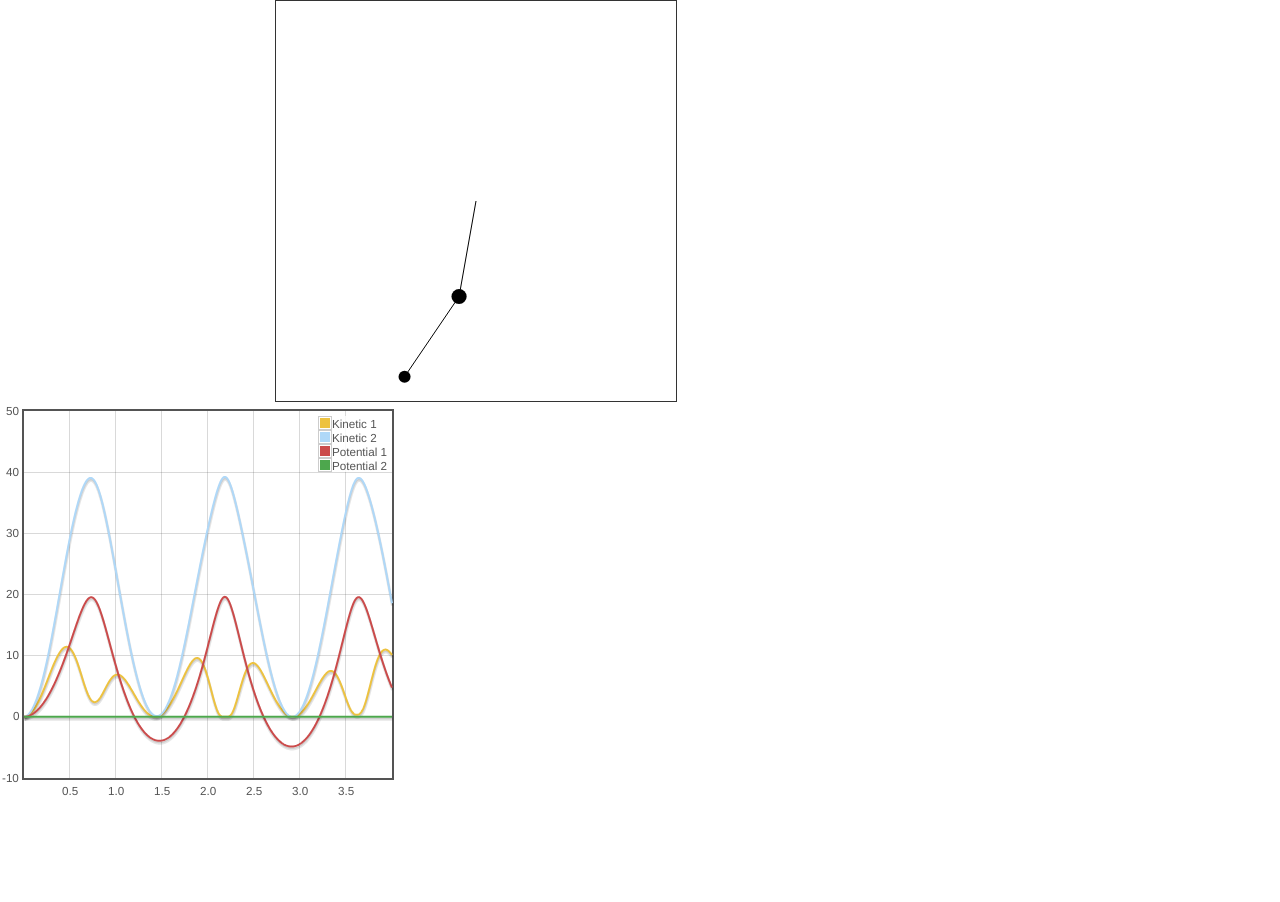
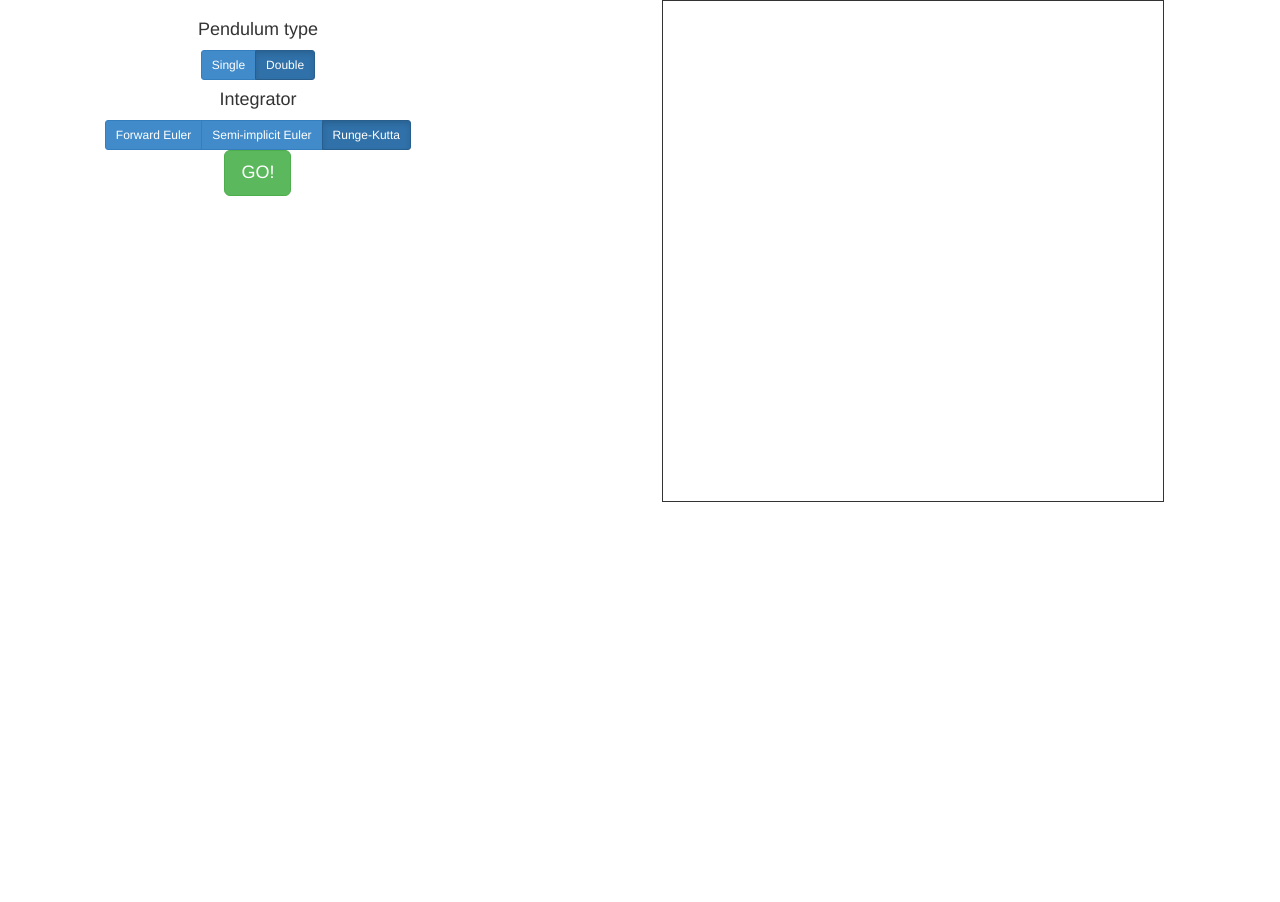
Before and after one commit to jcjohnson/pendulum, a plain HTML site: page index.html in a window 1280 px wide. Before the commit the page ends 802 px from the top, so only its background shows below. Drawn offline with Linux system fonts and the light colour scheme.

Commit message:
Bare bones UI

```diff
--- a/index.html
+++ b/index.html
@@ -4,27 +4,66 @@
       Pendulum simulator
     </title>
     <link rel="stylesheet" href="lib/bootstrap.min.css">
-    <script src="lib/jquery-1.11.1.min.js"</script>
+    <script src="lib/jquery-1.11.1.min.js"></script>
     <script src="lib/bootstrap.min.js"></script>
     <script src="lib/underscore-min.js"></script>
     <script src="lib/numeric-1.2.6.min.js"></script>
     <script src="lib/jquery.flot.min.js"></script>
     <script src="lib/jquery.flot.stack.min.js"></script>
+    <script src="lib/bootstrap-slider.js"></script>
+    <link rel="stylesheet" href="lib/slider.css">
     <script src="js/pendulum.js"></script>
     <style>
       #the-canvas {
         border-style: solid;
         border-width: 1px;
       }
+      #options-panel {
+        padding-top: 10px;
+      }
     </style>
   </head>
   <body>
     <div type='container-fluid'>
       <div class='row text-center'>
-        <div class='col-md-9'>
-          <canvas id='the-canvas' width="400" height="400"></canvas>
-          <div id='flot-div' style="width:400px;height:400px"></div>
+        <div class='col-md-5' id='options-panel'>
+          <h4>Pendulum type</h4>
+          <div class='btn-group' data-toggle='buttons' id='pendulum-type-btns'>
+            <label class='btn btn-sm btn-primary'>
+              <input type='radio' name='pendulum-type' value='single'>
+              Single
+            </label>
+            <label class='btn btn-sm btn-primary active'>
+              <input type='radio' name='pendulum-type' value='double' checked>
+              Double
+            </label>
+          </div>
+
+          <h4>Integrator</h4>
+          <div class='btn-group' data-toggle='buttons' id='integration-btns'>
+            <label class='btn btn-sm btn-primary'>
+              <input type='radio' name='integrator' id='int-forward'>
+              Forward Euler
+            </label>
+            <label class='btn btn-sm btn-primary'>
+              <input type='radio' name='integrator' id='int-semi'>
+              Semi-implicit Euler
+            </label>
+            <label class='btn btn-sm btn-primary active'>
+              <input type='radio' name='integrator' id='int-runge-kutta' checked>
+              Runge-Kutta
+            </label>
+          </div>
+
+          <br>
+          <button class='btn btn-lg btn-success' id='go-btn'>GO!</button>
         </div>
+        <div class='col-md-7'>
+          <canvas id='the-canvas' width="500" height="500"></canvas>
+        </div>
+      </div>
+      <div clas='row'>
+        <div id='flot-div' style="width:100%;height:400px"></div>
       </div>
     </div>
   </body>
--- a/js/pendulum.js
+++ b/js/pendulum.js
@@ -2,9 +2,9 @@ var GRAVITY = 9.81; // meters / second^2
 var DENSITY = 999.97; // kilograms / meter^3
 
 var INTEGRATION_METHODS = {
-  FORWARD_EULER: { name: 'Forward Euler'},
-  SEMI_IMPLICIT_EULER: { name: 'Semi-implicit Euler' },
-  RUNGE_KUTTA: { name: 'Runge-Kutta' },
+  FORWARD_EULER: { names: ['Forward Euler', 'forward'] },
+  SEMI_IMPLICIT_EULER: { names: ['Semi-implicit Euler', 'semi'] },
+  RUNGE_KUTTA: { names: ['Runge-Kutta', 'runge-kutta'] },
 };
 
 // lengths are in meters
@@ -126,12 +126,14 @@ Pendulum.prototype.computeAlphas = function(thetas, omegas, torques) {
 Pendulum.prototype.takeStep = function(dt, torques) {
   this.time += dt;
   if (this.integration_method === INTEGRATION_METHODS.FORWARD_EULER) {
+    // console.log('forward')
     var alphas = this.computeAlphas(this.thetas, this.omegas);
     for (var i = 0; i < alphas.length; i++) {
       this.thetas[i] += this.omegas[i] * dt;
       this.omegas[i] += alphas[i] * dt;
     }
   } else if (this.integration_method === INTEGRATION_METHODS.SEMI_IMPLICIT_EULER) {
+    // console.log('semi');
     var alphas = this.computeAlphas(this.thetas, this.omegas);
     for (var i = 0; i < alphas.length; i++) {
       this.omegas[i] += alphas[i] * dt;
@@ -232,48 +234,91 @@ Pendulum.prototype.draw = function(canvas) {
   });
 };
 
-$(function() {
-  var pendulum = new Pendulum({
-    lengths: [1, 1],
-    masses: [2, 1],
-    thetas: [Math.PI / 2, Math.PI / 2],
-    omegas: [0, 0],
-    integration_method: INTEGRATION_METHODS.RUNGE_KUTTA,
-  });
+var startSimulation = (function() {
+  var intervals = [];
+  return function(options) {
+    _.each(intervals, clearInterval);
+    intervals = [];
+    var pendulum = new Pendulum(options);
     var canvas = $('#the-canvas').get(0);
 
-  var f_down = false;
-  var j_down = false;
+    var energy_data = [];
+    _.each(_.range(pendulum.dimension), function(i) {
+      energy_data.push({label: 'Kinetic ' + (i + 1), data: []});
+    });
+    _.each(_.range(pendulum.dimension), function(i) {
+      energy_data.push({label: 'Potential ' + (i + 1), data: []});
+    });
+    energy_data.push({label: 'Total energy', data: []});
 
-  var kinetic_data = [];
-  var potential_data = [];
-  _.each(_.range(pendulum.dimension), function(i) {
-    kinetic_data.push({label: 'Kinetic ' + (i + 1), data: []});
-    potential_data.push({label: 'Potential ' + (i + 1), data: []});
-  });
-
-  var flot_options = {
-    series: {stack: true},
-  };
     function update_energy_data() {
       var t = pendulum.time;
       var energy = pendulum.getEnergy();
+      var total_energy = 0;
       for (var i = 0; i < pendulum.dimension; i++) {
-      kinetic_data[i].data.push([t, energy.kinetic[i]]);
-      potential_data[i].data.push([t, energy.potential[i]]);
+        total_energy += energy.kinetic[i] + energy.potential[i];
+        energy_data[i].data.push([t, energy.kinetic[i]]);
+        energy_data[i + pendulum.dimension].data.push([t, energy.potential[i]]);
       }
+      energy_data[2 * pendulum.dimension].data.push([t, total_energy]);
+    }
+    function draw_energy_plot() {
+      var max_length = 1000;
+      _.each(energy_data, function(series) {
+        if (series.data.length > max_length) {
+          series.data = series.data.slice(series.data.length - max_length);
+        }
+      });
+      var flot_options = {
+        legend: {position: 'nw'},
+      };
+      $.plot('#flot-div', energy_data, flot_options);
     }
 
-  window.setInterval(function() {
+    intervals.push(window.setInterval(function() {
       pendulum.takeStep(0.005);
       update_energy_data();
-  }, 5);
+    }, 5));
 
-  window.setInterval(function() {
+    intervals.push(window.setInterval(function() {
       pendulum.new_draw(canvas);
-  }, 10);
+    }, 10));
 
-  window.setInterval(function() {
-    $.plot('#flot-div', kinetic_data.concat(potential_data), flot_options);
-  }, 2000);
+    draw_energy_plot();
+    intervals.push(window.setInterval(draw_energy_plot, 100));
+  }
+})();
+
+$(function() {
+  $('#go-btn').click(function() {
+    var options = {
+      lengths: [1],
+      masses: [2],
+      thetas: [Math.PI / 2],
+      omegas: [0],
+      integration_method: INTEGRATION_METHODS.RUNGE_KUTTA,
+    };
+    var pendulum_type = $('#pendulum-type-btns input[type="radio"]:checked').val();
+
+    if (pendulum_type === 'single') {
+      // pass
+    } else if (pendulum_type === 'double') {
+      options.lengths.push(1);
+      options.masses.push(1);
+      options.thetas.push(Math.PI / 2);
+      options.omegas.push(0);
+    }
+
+    var integration_method = null;
+    if ($('#int-forward').prop('checked')) {
+      integration_method = INTEGRATION_METHODS.FORWARD_EULER;
+    } else if ($('#int-semi').prop('checked')) {
+      integration_method = INTEGRATION_METHODS.SEMI_IMPLICIT_EULER;
+    } else if ($('#int-runge-kutta').prop('checked')) {
+      integration_method = INTEGRATION_METHODS.RUNGE_KUTTA;
+    }
+    options.integration_method = integration_method;
+
+    startSimulation(options);
   });
+});
```
Lines whose indentation alone changed are shown as unchanged.
